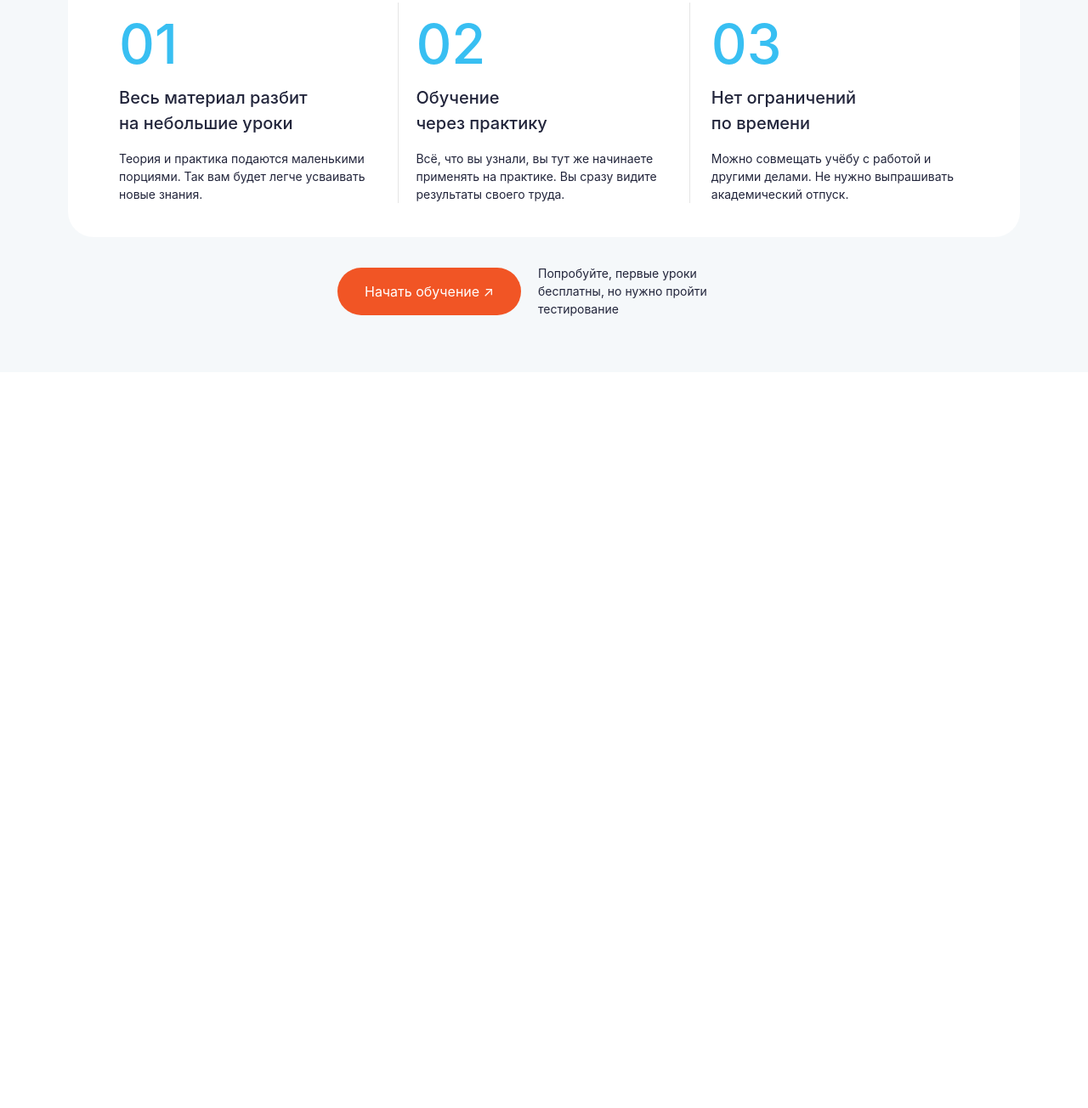
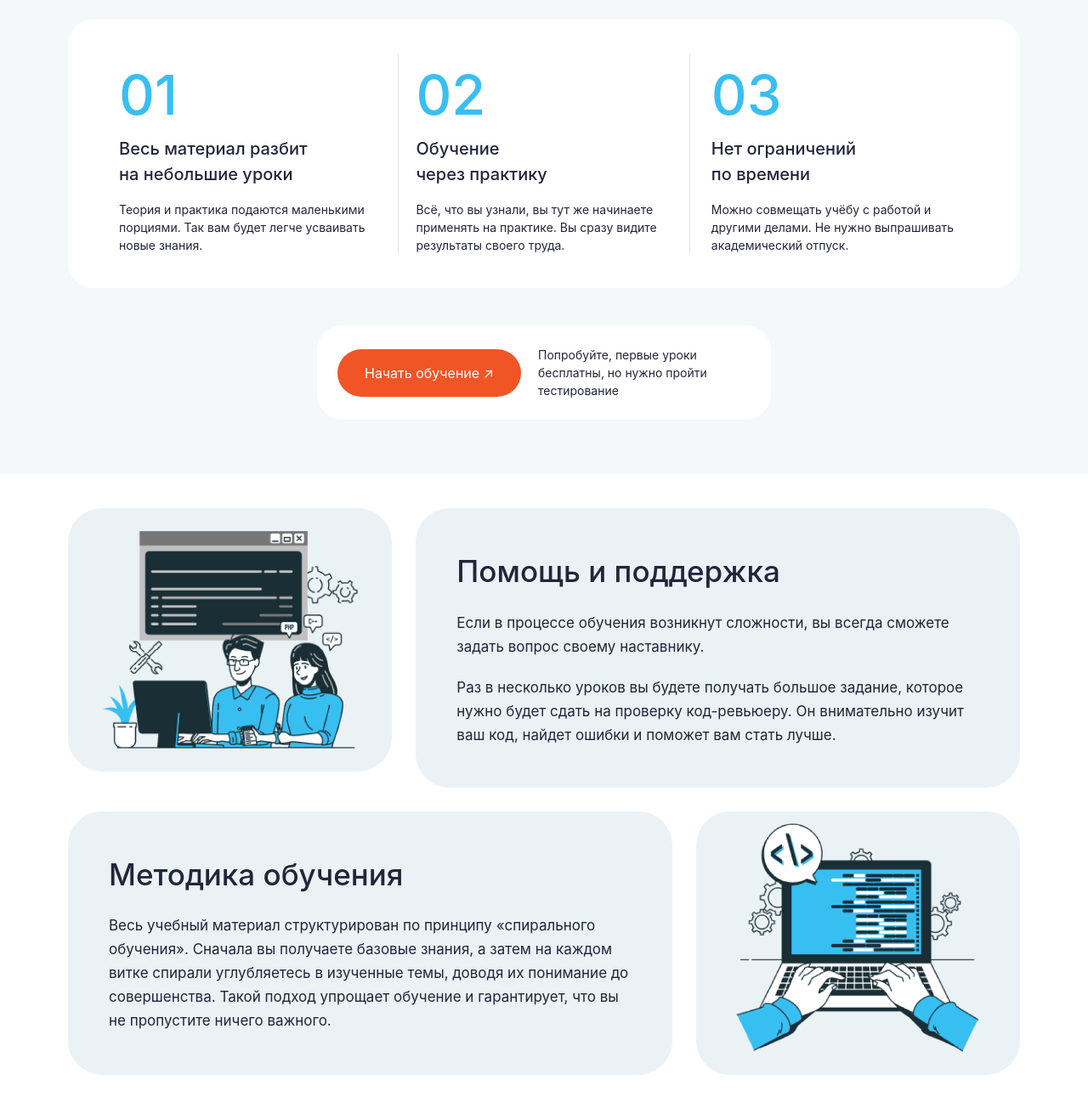
Before and after one commit to yusufzohirov-beep/reses, a website: page src/index.html in a window 1280 px wide. Shown: the part 3017-4321 px from the top of the page at 85% size. Before the commit the page ends 3455 px from the top, so only its background shows below. Drawn offline with Linux system fonts and the light colour scheme.

Commit message:
section 5

```diff
--- a/src/index.html
+++ b/src/index.html
@@ -343,7 +343,7 @@
 
         </section>
 
-        <section class="bg-[#F5F8FA] px-5 md:px-10 lg:px-20 py-10 md:py-16">
+        <section class="bg-[#F5F8FA] px-5 md:px-10 lg:px-20 py-10 md:py-16 flex flex-col gap-5 items-center justify-center">
 
             <h1 class="text-[#22253B] text-[30px] md:text-[40px] lg:text-[45px] text-center font-medium">
                 Как происходит обучение на YtYt?
@@ -455,7 +455,7 @@
 
 
 
-            <div class="flex flex-col md:flex-row items-center justify-center gap-5 mt-8">
+            <div class="flex flex-col md:flex-row items-center justify-center gap-5 mt-6 bg-white rounded-[30px] p-2 md:p-4 lg:p-6">
 
                 <button class="bg-[#F15525] text-white px-8 py-4 rounded-full">
 
@@ -475,6 +475,83 @@
 
         </section>
 
+
+        <section class="px-5 md:px-10 lg:px-20 py-10">
+
+
+
+    <div class="flex flex-col lg:flex-row gap-7 mb-7">
+
+        <div class="bg-[#EAF2F6] rounded-[40px] w-full lg:w-[35%] h-[310px] flex items-center justify-center">
+
+            <img
+                src="./img/image copy 15.png"
+                alt=""
+                class="w-[250px] md:w-[300px]"
+            >
+
+        </div>
+
+
+        <div class="bg-[#EAF2F6] rounded-[40px] w-full lg:w-[65%] p-8 md:p-12">
+
+            <h1 class="text-[#22253B] text-[28px] md:text-[35px] font-medium mb-5">
+                Помощь и поддержка
+            </h1>
+
+            <p class="text-[#22253B] text-[15px] md:text-[17px] leading-7">
+                Если в процессе обучения возникнут сложности, вы
+                всегда сможете задать вопрос своему наставнику.
+            </p>
+
+            <p class="text-[#22253B] text-[15px] md:text-[17px] leading-7 mt-5">
+                Раз в несколько уроков вы будете получать большое задание,
+                которое нужно будет сдать на проверку код-ревьюеру.
+                Он внимательно изучит ваш код, найдет ошибки и поможет
+                вам стать лучше.
+            </p>
+
+        </div>
+
+    </div>
+
+
+
+
+    <div class="flex flex-col lg:flex-row gap-7">
+
+        <div class="bg-[#EAF2F6] rounded-[40px] w-full lg:w-[65%] p-8 md:p-12">
+
+            <h1 class="text-[#22253B] text-[28px] md:text-[35px] font-medium mb-5">
+                Методика обучения
+            </h1>
+
+            <p class="text-[#22253B] text-[15px] md:text-[17px] leading-7">
+                Весь учебный материал структурирован по принципу
+                «спирального обучения». Сначала вы получаете базовые знания,
+                а затем на каждом витке спирали углубляетесь в изученные темы,
+                доводя их понимание до совершенства. Такой подход упрощает
+                обучение и гарантирует, что вы не пропустите ничего важного.
+            </p>
+
+        </div>
+
+
+        <div class="bg-[#EAF2F6] rounded-[40px] w-full lg:w-[35%] h-[310px] flex items-center justify-center">
+
+            <img
+                src="./img/image copy 16.png"
+                alt=""
+                class="w-[250px] md:w-[300px]"
+            >
+
+        </div>
+
+    </div>
+
+       </section>
+
+
     </main>
 </body>
 
```
Also changed, not shown: src/img/image copy 15.png (added), src/img/image copy 16.png (added), src/output.css.
